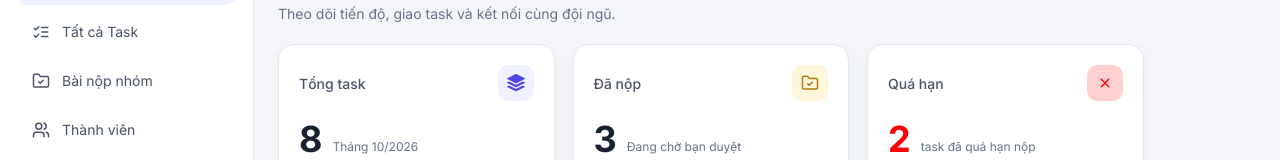
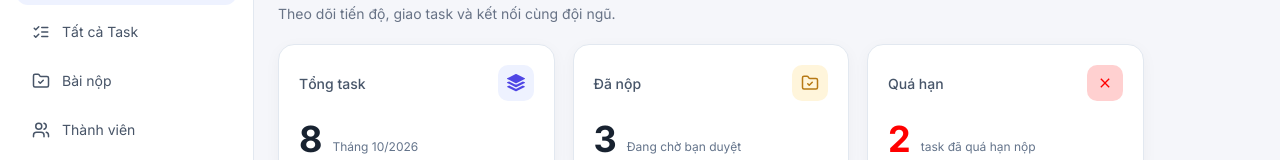
Before and after one commit to NamCodeCach/TaskFlow, a Next.js app in the folder frontend/: page /admin/dashboard in a window 1280 px wide. Shown: the part 156-316 px from the top of the page. Built offline with nearby package versions, Linux system fonts and the light colour scheme; no server answers; sample sign-in values are in the browser's storage.

Commit message:
Sửa thanh sider

```diff
--- a/frontend/app/components/Sider/Sider.tsx
+++ b/frontend/app/components/Sider/Sider.tsx
@@ -26,7 +26,7 @@ type SiderItem = {
 export const siderItemsAdmin: SiderItem[] = [
   { Icon: LuLayoutDashboard, title: "Tổng quan Admin", pathname: "/admin/dashboard" },
   { Icon: LuListChecks, title: "Tất cả Task", pathname: "/admin/task/list" },
-  { Icon: LuFolderCheck, title: "Bài nộp nhóm", pathname: "/admin/submit-task/list" },
+  { Icon: LuFolderCheck, title: "Bài nộp", pathname: "/admin/submit-task/list" },
   { Icon: LuUsers, title: "Thành viên", pathname: "/admin/member/list" },
   { Icon: LuTable, title: "Xuất Excel", pathname: "/admin/export/exel" },
 ];
```
